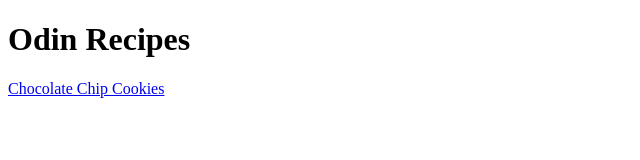
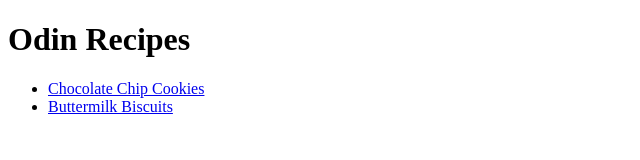
Before and after one commit to joyceha12/odin-recipes, a plain HTML site: page index.html in a window 1280 px wide. Shown: the whole page, without its empty margins (0-640 px from the left). Drawn offline with Linux system fonts and the light colour scheme.

Commit message:
Add link to buttermilk biscuit recipe

```diff
--- a/index.html
+++ b/index.html
@@ -7,7 +7,10 @@
 
     <body>
         <h1>Odin Recipes</h1>
-        <a href="../odin-recipes/recipes/chocolate_chip_cookies.html">Chocolate Chip Cookies</a>
+        <ul>
+            <li><a href="../odin-recipes/recipes/chocolate_chip_cookies.html">Chocolate
+                Chip Cookies</a></li>
+            <li><a href="recipes/buttermilk_biscuits.html">Buttermilk Biscuits</a></li>
 
     </body>
 </html>
```
